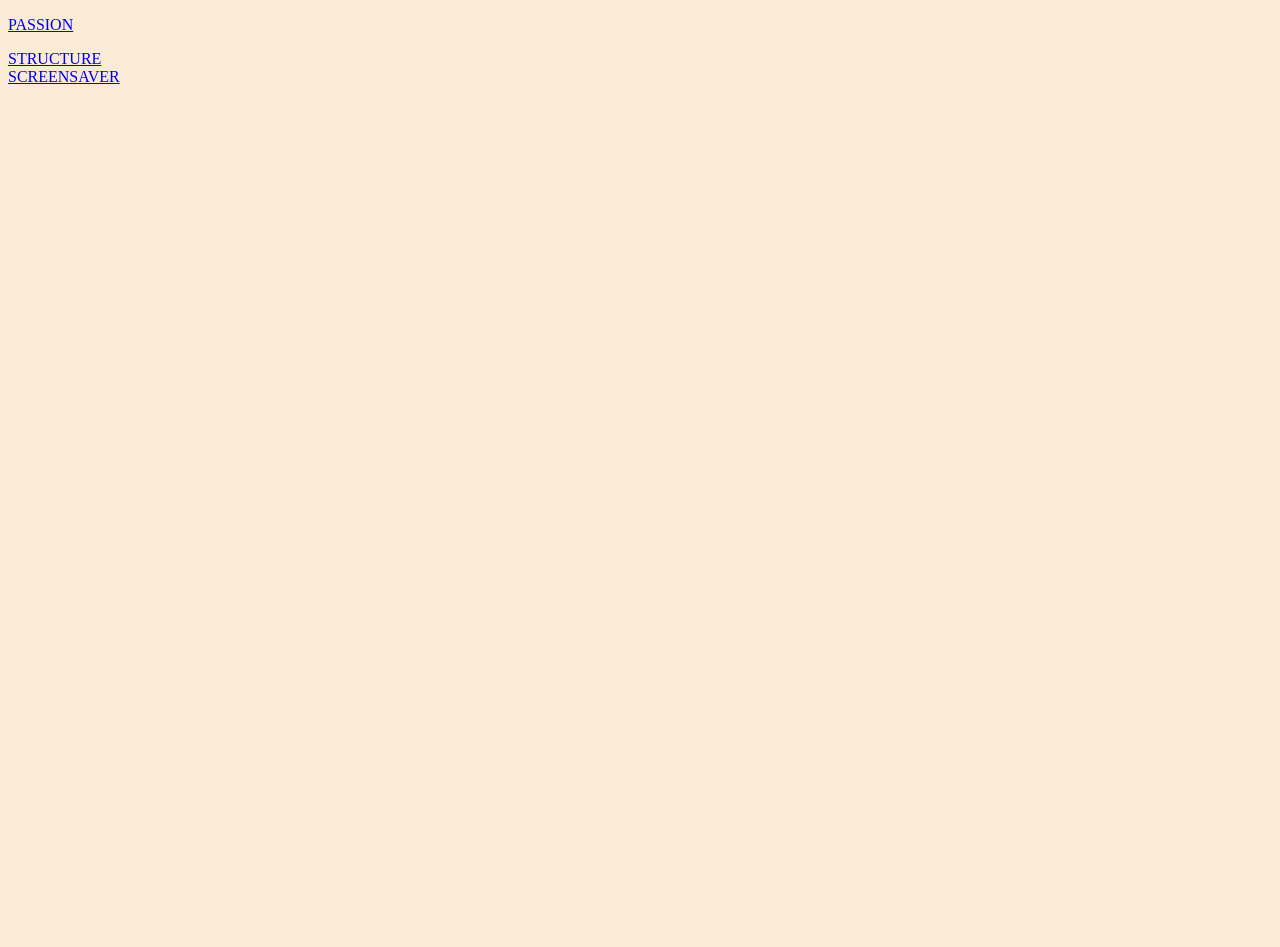
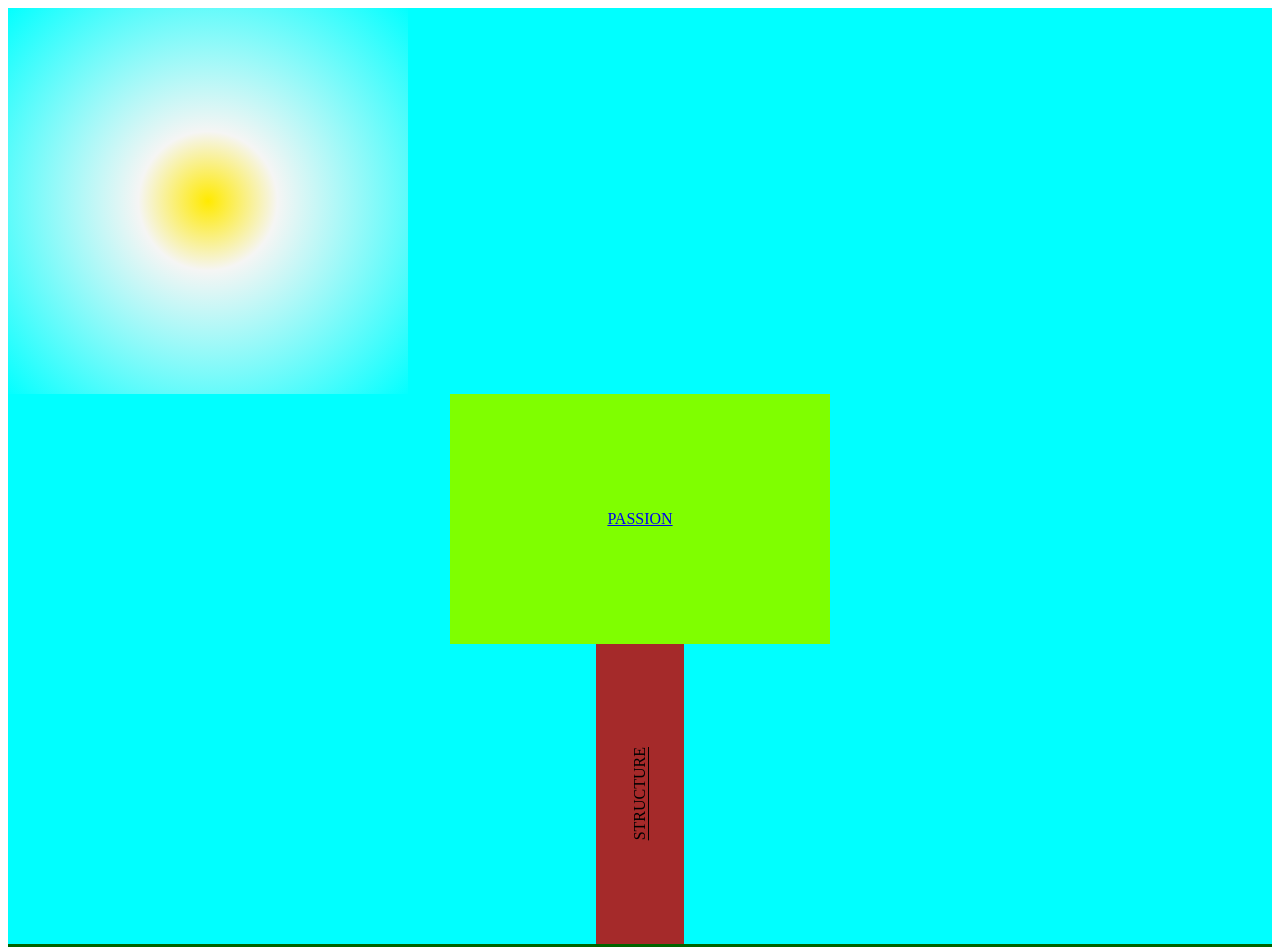
Before and after one commit to perlawoods-gif/tree-house, a plain HTML site: page index.html in a window 1280 px wide. Shown: the top 947 px of the page. Before the commit the page ends 800 px from the top, so only its background shows below. Drawn offline with Linux system fonts and the light colour scheme.

Commit message:
new main.css

```diff
--- a/main.css
+++ b/main.css
@@ -1,3 +1,82 @@
-body {
-    background-color: antiquewhite;
+* {
+    box-sizing: border-box;
 }
+img {
+    max-width: 100%;
+}
+
+.environment {
+    background-color: hsl(180, 100%, 50%);
+    height: 10000px;
+    display: flex;
+    flex-direction: column;
+}
+
+.sun {
+    background: radial-gradient(circle, #ffea00 0%, #f5f5f4 25%, #03ffff 100%);
+    height: 400px;
+    width: 400px;
+}
+
+.sky {
+    background-color: aqua;
+    height: 250px;
+    display: flex;
+    justify-content: center;
+    align-items: flex-end;
+}
+
+
+
+.clickable-wrapper {
+    background-color: chartreuse;
+    height: 250px;
+    width: 30%;
+    display: flex;
+    justify-content: center;
+    align-items: center;
+    flex-direction: column;
+}
+
+.tree {
+    height: 300px;
+    display: flex;
+    justify-content: center;
+    align-items: flex-end;
+
+}
+
+.trunk {
+    background-color: brown;
+    width: 7%;
+    height: 300px;
+    display: flex;
+    justify-content: center;
+    align-items: center;
+}
+
+.trunk a{
+    writing-mode: vertical-lr;
+    transform: rotate(180deg);
+    margin: 0;
+    color: black;
+}
+
+.grass {
+    background-color: darkgreen;
+    height: 100px;
+    display: flex;
+    justify-content: center;
+    align-items: center;
+
+}
+
+.grass a {
+    color: black;
+}
+
+.dirt {
+    background: linear-gradient(180deg, #632903 10%, #990000 19%, #ff0000 31%, #ff7300 42%, #ffdd04 53%, #ffffff 65%, #b3feff 76%, #0062ff 86%, #5900ff 94%, #000000 100%);
+    height: 9300px;
+
+}
```
